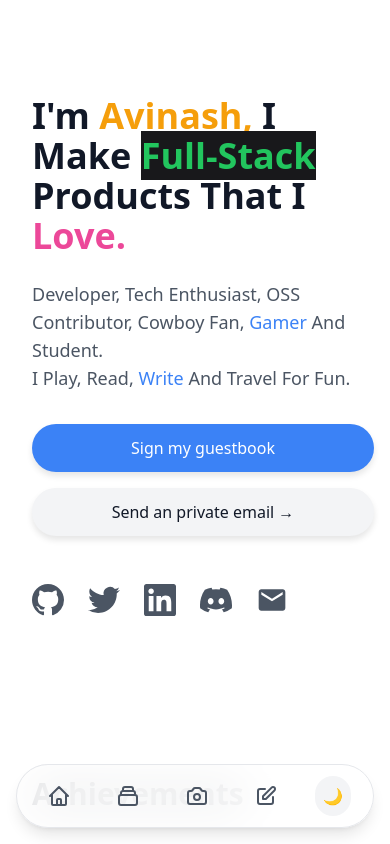
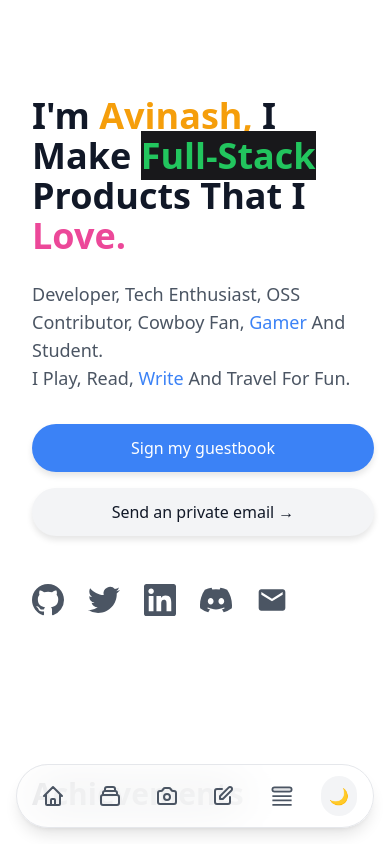
Before and after one commit to avikkk19/perblog, a React (Vite) app: page / in a window 390 px wide. Shown: the top 844 px of the page. Built offline with nearby package versions, Linux system fonts and the light colour scheme.

Commit message:
fixed mobile ui

```diff
--- a/src/components/Navbar.jsx
+++ b/src/components/Navbar.jsx
@@ -259,6 +259,13 @@ function Navbar() {
               />
             </svg>
           </a>
+                 <a
+            href="/blog"
+            className="text-gray-600 dark:text-gray-400 hover:text-gray-900 dark:hover:text-white p-2"
+            aria-label="Blog"
+          >
+            <svg xmlns="http://www.w3.org/2000/svg" fill="none" viewBox="0 0 24 24" stroke-width="1.5" stroke="currentColor" class="fill-current" width="28" height="28"><path fill-opacity=".16" fill-rule="nonzero" d="M3.75 12h16.5m-16.5 3.75h16.5M3.75 19.5h16.5M5.625 4.5h12.75a1.875 1.875 0 010 3.75H5.625a1.875 1.875 0 010-3.75z"></path></svg>
+          </a>
           <button
             onClick={toggleTheme}
             className="p-2 rounded-full bg-gray-100 dark:bg-gray-800 text-gray-800 dark:text-white"
```
